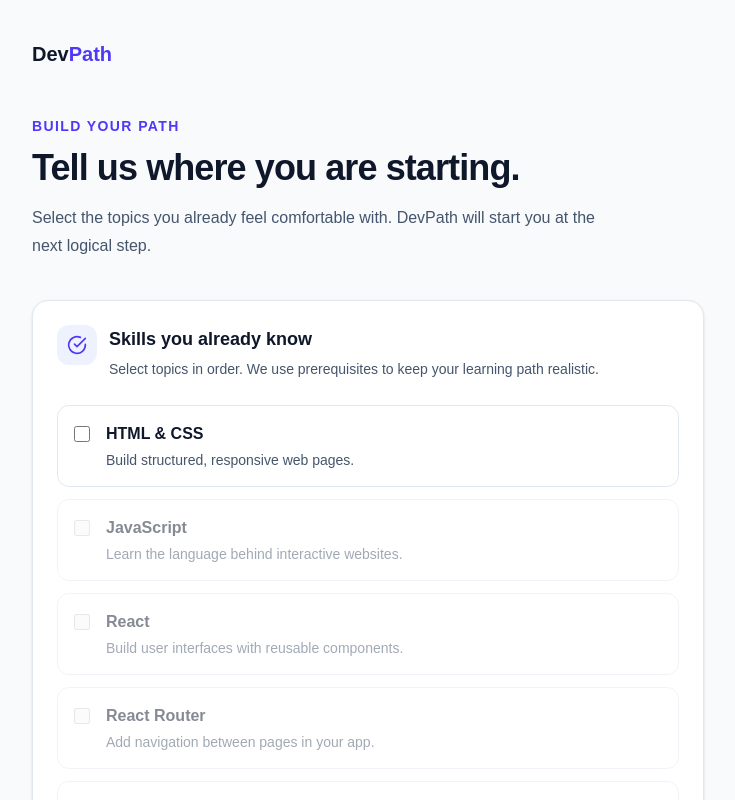
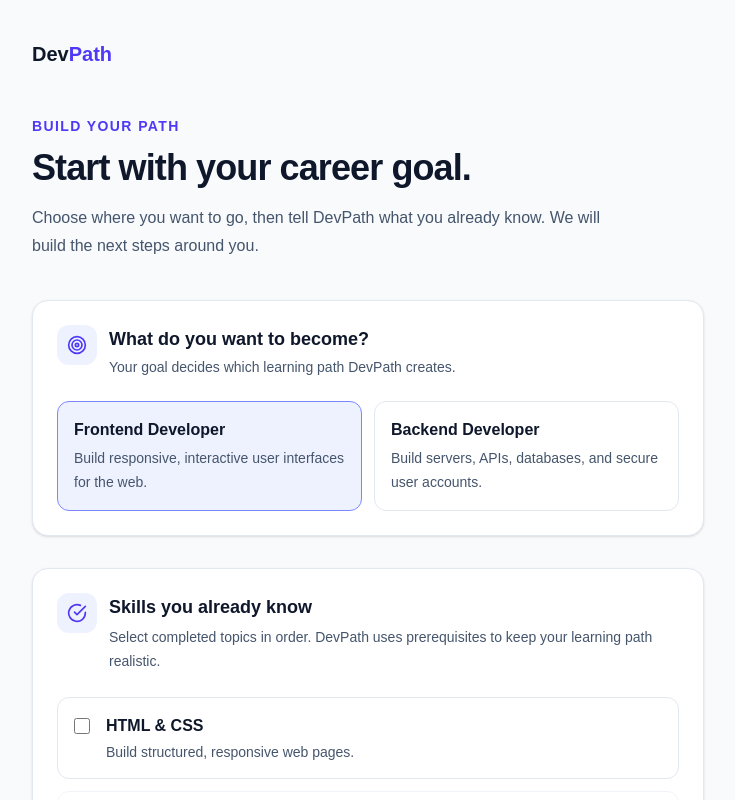
Before and after one commit to gunguncodes/DevPath, a React (Vite) app in the folder Frontend/devpath-ui/: page /onboarding in a window 1280 px wide. Shown: the top 800 px of the page, without its empty margins (272-1007 px from the left). Built offline with nearby package versions, Linux system fonts and the light colour scheme.

Commit message:
feat: support frontend and backend learning paths

```diff
--- a/Frontend/devpath-ui/src/App.jsx
+++ b/Frontend/devpath-ui/src/App.jsx
@@ -22,6 +22,7 @@
 import Settings from "./pages/Settings";
 import Onboarding from "./pages/Onboarding";
 import { generateRoadmap } from "./utils/generateRoadmap";
+import { careerPaths, careerPathOptions } from "./data/careerPaths";
 
 function App() {
   const [learningPath, setLearningPath] = useState(() =>
@@ -47,19 +48,31 @@
   }
 
   function handleResetProgress() {
-    const completedModuleIds = studentProfile.completedModuleIds ?? [];
-    const resetRoadmap = generateRoadmap(roadmap, completedModuleIds);
+    const selectedCareerPath =
+      careerPaths[studentProfile.careerGoal] ??
+      careerPaths["frontend-developer"];
+
+    const resetRoadmap = generateRoadmap(
+      selectedCareerPath.curriculum,
+      studentProfile.completedModuleIds ?? []
+    );
 
     setLearningPath(resetRoadmap);
   }
 
-  function handleOnboardingComplete(completedModuleIds) {
-    const personalizedRoadmap = generateRoadmap(roadmap, completedModuleIds);
+  function handleOnboardingComplete(careerGoal, completedModuleIds) {
+    const selectedCareerPath = careerPaths[careerGoal];
+
+    const personalizedRoadmap = generateRoadmap(
+      selectedCareerPath.curriculum,
+      completedModuleIds
+    );
 
     setStudentProfile((currentProfile) => ({
       ...currentProfile,
+      careerGoal,
       completedModuleIds,
-      careerGoal: "frontend-developer",
+      learningGoal : selectedCareerPath.description,
     }));
 
     setLearningPath(personalizedRoadmap);
@@ -127,7 +140,7 @@
           path="/onboarding"
           element={
             <Onboarding
-            curriculum={roadmap}
+            careerPathOptions={careerPathOptions}
             onComplete={handleOnboardingComplete}
             />
           }
--- /dev/null
+++ b/Frontend/devpath-ui/src/data/backendRoadmap.js
@@ -0,0 +1,182 @@
+export const backendRoadmap = [
+  {
+    id: "backend-javascript",
+    title: "JavaScript Foundations",
+    description: "Learn the JavaScript skills used to build server-side applications.",
+    status: "locked",
+    lessons: [
+      {
+        id: "backend-js-functions",
+        title: "Functions and Objects",
+        summary: "Use functions and objects to organize backend logic.",
+        reason: "Backend applications use functions and objects to process requests and return useful data.",
+        duration: "35 min",
+        status: "locked",
+        steps: [
+          "Review function parameters and return values.",
+          "Create objects to represent application data.",
+          "Practice reading and updating object properties.",
+        ],
+        practiceTask: "Create a function that receives a user object and returns a welcome message.",
+      },
+      {
+        id: "backend-js-async",
+        title: "Asynchronous JavaScript",
+        summary: "Understand promises and async/await before working with APIs and databases.",
+        reason: "Servers often wait for databases, files, or other services before sending a response.",
+        duration: "45 min",
+        status: "locked",
+        steps: [
+          "Learn what a Promise represents.",
+          "Use async and await with a sample function.",
+          "Handle errors with try/catch.",
+        ],
+        practiceTask: "Write an async function that returns a list of courses after a short delay.",
+      },
+    ],
+  },
+  {
+    id: "node-basics",
+    title: "Node.js Basics",
+    description: "Run JavaScript outside the browser and build your first server.",
+    status: "locked",
+    lessons: [
+      {
+        id: "node-runtime",
+        title: "The Node.js Runtime",
+        summary: "Learn how Node.js runs JavaScript on a server.",
+        reason: "Node.js is the runtime that lets you build backend applications with JavaScript.",
+        duration: "30 min",
+        status: "locked",
+        steps: [
+          "Understand the difference between browser JavaScript and Node.js.",
+          "Run a JavaScript file with Node.",
+          "Use console output to inspect values.",
+        ],
+        practiceTask: "Create a Node file that prints a short message about your learning goal.",
+      },
+      {
+        id: "node-modules",
+        title: "Modules and npm",
+        summary: "Organize server code into files and install project packages.",
+        reason: "Real backend projects are split into modules and use packages from npm.",
+        duration: "40 min",
+        status: "locked",
+        steps: [
+          "Export a value from one file.",
+          "Import it into another file.",
+          "Create a package.json file with npm.",
+        ],
+        practiceTask: "Create a math utility module and import it into another Node file.",
+      },
+    ],
+  },
+  {
+    id: "express-api",
+    title: "Express and APIs",
+    description: "Create HTTP endpoints that send useful data to frontend applications.",
+    status: "locked",
+    lessons: [
+      {
+        id: "express-server",
+        title: "Your First Express Server",
+        summary: "Create an Express application and a basic route.",
+        reason: "Express gives you a simple way to receive requests and send responses.",
+        duration: "45 min",
+        status: "locked",
+        steps: [
+          "Install Express in a Node project.",
+          "Create an Express app.",
+          "Add a GET route that returns text.",
+        ],
+        practiceTask: "Create a GET route at /api/health that returns a success message.",
+      },
+      {
+        id: "rest-api",
+        title: "REST API Routes",
+        summary: "Use GET, POST, PATCH, and DELETE routes for application data.",
+        reason: "These request methods are the basic language between a frontend and backend.",
+        duration: "50 min",
+        status: "locked",
+        steps: [
+          "Create a GET route for a list of courses.",
+          "Create a POST route for a new course.",
+          "Return clear status codes in each response.",
+        ],
+        practiceTask: "Plan routes for creating, reading, updating, and deleting tasks.",
+      },
+    ],
+  },
+  {
+    id: "databases",
+    title: "Databases",
+    description: "Store application data so it remains available after the server restarts.",
+    status: "locked",
+    lessons: [
+      {
+        id: "database-basics",
+        title: "Database Concepts",
+        summary: "Understand tables, documents, records, and relationships.",
+        reason: "A database stores the users, tasks, and progress that make an app useful.",
+        duration: "35 min",
+        status: "locked",
+        steps: [
+          "Compare SQL tables and NoSQL documents.",
+          "Identify the data DevPath needs to save.",
+          "Plan a simple user and lesson-progress relationship.",
+        ],
+        practiceTask: "Write the fields you would store for a DevPath user profile.",
+      },
+      {
+        id: "database-crud",
+        title: "CRUD Operations",
+        summary: "Create, read, update, and delete saved data.",
+        reason: "CRUD operations are used in almost every backend application.",
+        duration: "50 min",
+        status: "locked",
+        steps: [
+          "Create a new record.",
+          "Read one record and a list of records.",
+          "Update and delete a record safely.",
+        ],
+        practiceTask: "Describe the CRUD operations needed for a saved learning progress feature.",
+      },
+    ],
+  },
+  {
+    id: "authentication",
+    title: "Authentication",
+    description: "Protect user accounts and connect saved data to the correct person.",
+    status: "locked",
+    lessons: [
+      {
+        id: "auth-concepts",
+        title: "Authentication Basics",
+        summary: "Learn the difference between authentication and authorization.",
+        reason: "Users need private accounts before an app can safely save personal progress.",
+        duration: "35 min",
+        status: "locked",
+        steps: [
+          "Define authentication and authorization.",
+          "Understand why passwords must not be stored as plain text.",
+          "Learn what a user session represents.",
+        ],
+        practiceTask: "Explain which DevPath pages should require a signed-in user.",
+      },
+      {
+        id: "protected-routes",
+        title: "Protected API Routes",
+        summary: "Require a valid user before returning private data.",
+        reason: "Protected routes prevent one student from reading or changing another student's data.",
+        duration: "45 min",
+        status: "locked",
+        steps: [
+          "Identify public and protected API routes.",
+          "Check for an authenticated user in middleware.",
+          "Return an appropriate error when access is denied.",
+        ],
+        practiceTask: "List the API routes DevPath should protect once the backend starts.",
+      },
+    ],
+  },
+];
--- /dev/null
+++ b/Frontend/devpath-ui/src/data/careerPaths.js
@@ -0,0 +1,19 @@
+import { roadmap as frontendRoadmap } from "./roadmap";
+import { backendRoadmap } from "./backendRoadmap";
+
+export const careerPaths = {
+  "frontend-developer": {
+    id: "frontend-developer",
+    title: "Frontend Developer",
+    description: "Build responsive, interactive user interfaces for the web.",
+    curriculum: frontendRoadmap,
+  },
+  "backend-developer": {
+    id: "backend-developer",
+    title: "Backend Developer",
+    description: "Build servers, APIs, databases, and secure user accounts.",
+    curriculum: backendRoadmap,
+  },
+};
+
+export const careerPathOptions = Object.values(careerPaths);
--- a/Frontend/devpath-ui/src/pages/Onboarding.jsx
+++ b/Frontend/devpath-ui/src/pages/Onboarding.jsx
@@ -2,9 +2,24 @@
 import { FiCheckCircle, FiTarget } from "react-icons/fi";
 import { useNavigate } from "react-router-dom";
 
-function Onboarding({ curriculum, onComplete }) {
+function Onboarding({ careerPathOptions, onComplete }) {
+  const [selectedCareerPathId, setSelectedCareerPathId] = useState(
+    careerPathOptions[0].id
+  );
   const [completedModuleIds, setCompletedModuleIds] = useState([]);
+
   const navigate = useNavigate();
+
+  const selectedCareerPath = careerPathOptions.find(
+    (careerPath) => careerPath.id === selectedCareerPathId
+  );
+
+  const curriculum = selectedCareerPath.curriculum;
+
+  function handleCareerPathChange(careerPathId) {
+    setSelectedCareerPathId(careerPathId);
+    setCompletedModuleIds([]);
+  }
 
   function toggleModule(moduleId) {
     setCompletedModuleIds((currentIds) => {
@@ -19,7 +34,7 @@
   function handleSubmit(event) {
     event.preventDefault();
 
-    onComplete(completedModuleIds);
+    onComplete(selectedCareerPathId, completedModuleIds);
     navigate("/app");
   }
 
@@ -36,16 +51,67 @@
           </p>
 
           <h1 className="mt-3 text-3xl font-bold tracking-tight text-slate-900 sm:text-4xl">
-            Tell us where you are starting.
+            Start with your career goal.
           </h1>
 
           <p className="mt-4 max-w-xl leading-7 text-slate-600">
-            Select the topics you already feel comfortable with. DevPath will
-            start you at the next logical step.
+            Choose where you want to go, then tell DevPath what you already
+            know. We will build the next steps around you.
           </p>
         </header>
 
         <form onSubmit={handleSubmit} className="mt-10 space-y-8">
+          <section className="rounded-2xl border border-slate-200 bg-white p-6 shadow-sm">
+            <div className="flex items-start gap-3">
+              <span className="flex h-10 w-10 shrink-0 items-center justify-center rounded-xl bg-indigo-50 text-indigo-600">
+                <FiTarget size={20} />
+              </span>
+
+              <div>
+                <h2 className="text-lg font-bold text-slate-900">
+                  What do you want to become?
+                </h2>
+                <p className="mt-1 text-sm text-slate-600">
+                  Your goal decides which learning path DevPath creates.
+                </p>
+              </div>
+            </div>
+
+            <div className="mt-6 grid gap-3 sm:grid-cols-2">
+              {careerPathOptions.map((careerPath) => {
+                const isSelected = careerPath.id === selectedCareerPathId;
+
+                return (
+                  <label
+                    key={careerPath.id}
+                    className={`cursor-pointer rounded-xl border p-4 transition ${
+                      isSelected
+                        ? "border-indigo-400 bg-indigo-50"
+                        : "border-slate-200 hover:border-slate-300"
+                    }`}
+                  >
+                    <input
+                      type="radio"
+                      name="career-path"
+                      value={careerPath.id}
+                      checked={isSelected}
+                      onChange={() => handleCareerPathChange(careerPath.id)}
+                      className="sr-only"
+                    />
+
+                    <span className="block font-semibold text-slate-900">
+                      {careerPath.title}
+                    </span>
+
+                    <span className="mt-1 block text-sm leading-6 text-slate-600">
+                      {careerPath.description}
+                    </span>
+                  </label>
+                );
+              })}
+            </div>
+          </section>
+
           <section className="rounded-2xl border border-slate-200 bg-white p-6 shadow-sm">
             <div className="flex items-start gap-3">
               <span className="flex h-10 w-10 shrink-0 items-center justify-center rounded-xl bg-indigo-50 text-indigo-600">
@@ -58,28 +124,30 @@
                 </h2>
 
                 <p className="mt-1 text-sm leading-6 text-slate-600">
-                  Select topics in order. We use prerequisites to keep your
-                  learning path realistic.
+                  Select completed topics in order. DevPath uses prerequisites
+                  to keep your learning path realistic.
                 </p>
               </div>
             </div>
 
             <div className="mt-6 space-y-3">
-              {curriculum.map((module,index) => {
+              {curriculum.map((module, index) => {
+                const isSelected = completedModuleIds.includes(module.id);
                 const previousModule = curriculum[index - 1];
-                const canSelectedModule =
-                   index === 0 || completedModuleIds.includes(previousModule.id);
-                const isSelected = completedModuleIds.includes(module.id);
+
+                const canSelectModule =
+                  index === 0 ||
+                  completedModuleIds.includes(previousModule.id);
 
                 return (
                   <label
                     key={module.id}
                     className={`flex items-start gap-4 rounded-xl border p-4 transition ${
-                        canSelectedModule
+                      canSelectModule
                         ? "cursor-pointer"
                         : "cursor-not-allowed opacity-50"
                     } ${
-                        isSelected
+                      isSelected
                         ? "border-indigo-300 bg-indigo-50"
                         : "border-slate-200 hover:border-slate-300"
                     }`}
@@ -87,7 +155,7 @@
                     <input
                       type="checkbox"
                       checked={isSelected}
-                      disabled={!canSelectedModule}
+                      disabled={!canSelectModule}
                       onChange={() => toggleModule(module.id)}
                       className="mt-1 h-4 w-4 accent-indigo-600"
                     />
@@ -107,38 +175,9 @@
             </div>
           </section>
 
-          <section className="rounded-2xl border border-slate-200 bg-white p-6 shadow-sm">
-            <div className="flex items-start gap-3">
-              <span className="flex h-10 w-10 shrink-0 items-center justify-center rounded-xl bg-indigo-50 text-indigo-600">
-                <FiTarget size={20} />
-              </span>
-
-              <div>
-                <h2 className="text-lg font-bold text-slate-900">
-                  Your goal
-                </h2>
-
-                <p className="mt-1 text-sm text-slate-600">
-                  This first DevPath version supports one focused goal.
-                </p>
-              </div>
-            </div>
-
-            <div className="mt-5 rounded-xl border border-indigo-200 bg-indigo-50 p-4">
-              <p className="font-semibold text-slate-900">
-                Become a Frontend Developer
-              </p>
-
-              <p className="mt-1 text-sm text-slate-600">
-                Learn HTML, CSS, JavaScript, React, routing, and state
-                management in the right order.
-              </p>
-            </div>
-          </section>
-
           <button
             type="submit"
-            className="w-full rounded-xl bg-slate-900 py-3 font-semibold text-white hover:bg-slate-800"
+            className="w-full rounded-xl bg-slate-900 py-3 font-semibold text-white transition hover:bg-slate-800"
           >
             Generate my roadmap
           </button>
```
